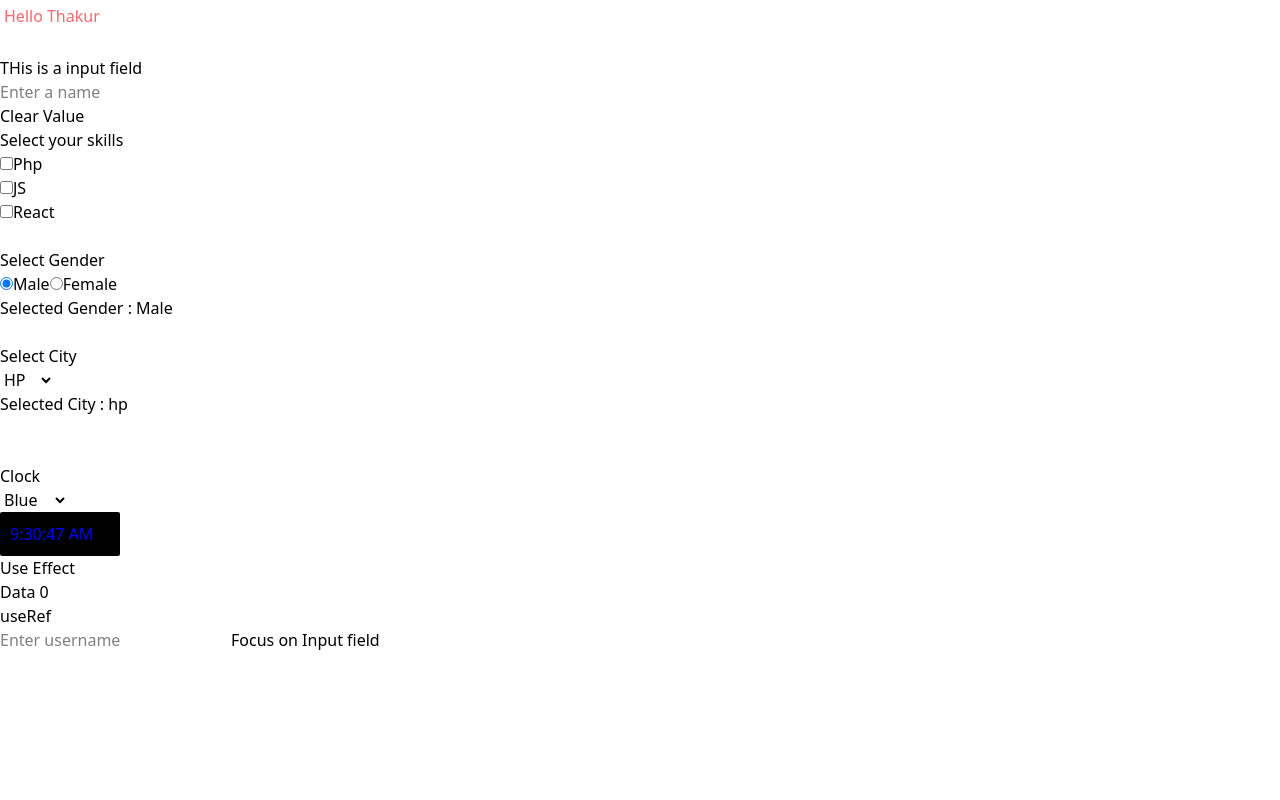
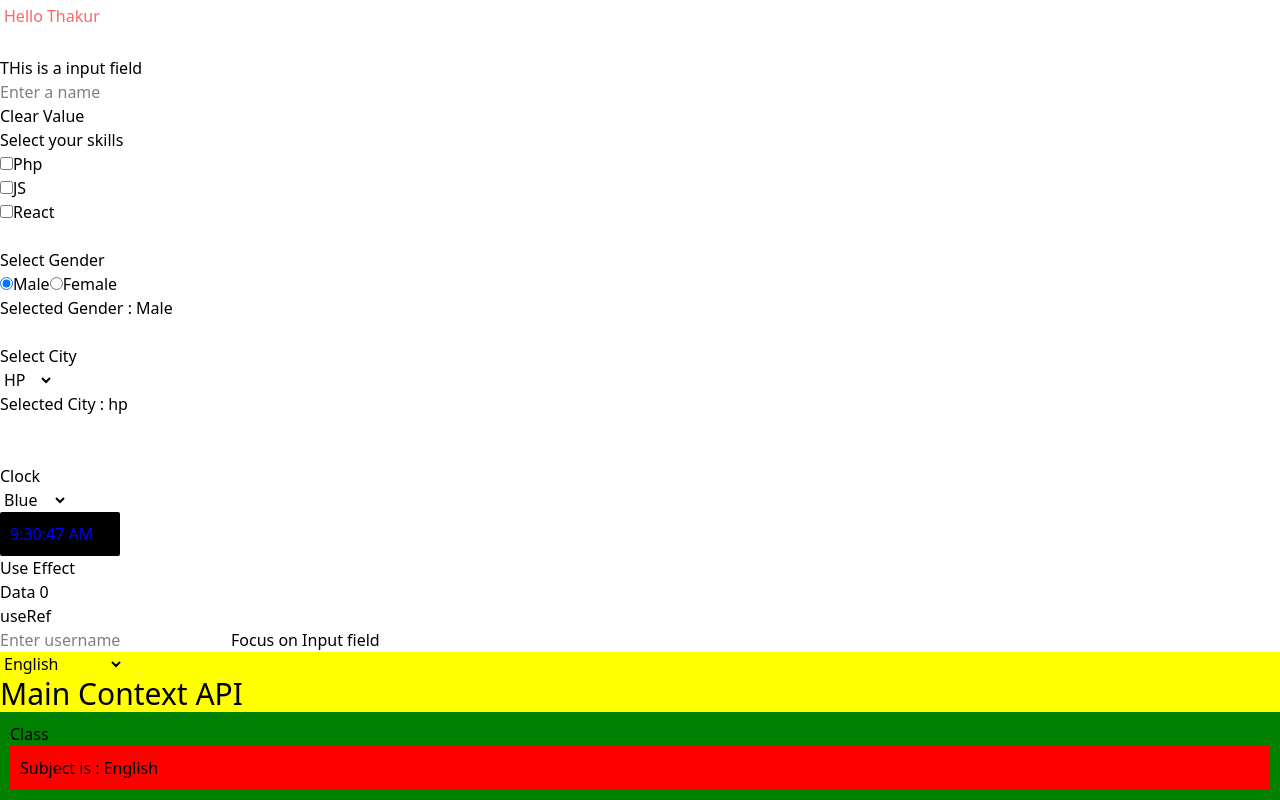
Before and after one commit to anksthakur/react-concept, a React (Vite) app: page / in a window 1280 px wide. Shown: the part 388-1188 px from the top of the page. Before the commit the page ends 1040 px from the top, so only its background shows below. Built offline with nearby package versions, Linux system fonts and the light colour scheme.

Commit message:
context api concept

```diff
--- a/src/App.jsx
+++ b/src/App.jsx
@@ -1,26 +1,40 @@
-import './App.css'
-import CustomHook from './components/CustomHook'
-import Logics from './components/Logics'
-import Useeffect from './components/useeffect'
-import Useformstatus from './components/Useformstatus'
-import Useref from './components/Useref'
-import HomePage from './pages/HomePage'
-
+import { useState } from "react";
+import "./App.css";
+import ContextClass from "./components/ContextClass";
+import { SubjectData } from "./components/ContextData";
+import CustomHook from "./components/CustomHook";
+import Logics from "./components/Logics";
+import Useeffect from "./components/useeffect";
+import Useformstatus from "./components/Useformstatus";
+import Useref from "./components/Useref";
+import HomePage from "./pages/HomePage";
 
 function App() {
+  const [subject, setSuject] = useState("English");
+  return (
+    <div>
+      <h1 className="">react + vite</h1>
+      <CustomHook />
+      <Useformstatus />
+      <HomePage />
+      <Logics />
+      <Useeffect />
+      <Useref />
 
-  return (
-    <>
-     <h1 className=''>react + vite</h1>
-     <CustomHook/>
-     <Useformstatus/>
-     <HomePage/>
-     <Logics/>
-     <Useeffect/>
-     <Useref/>
-
-    </>
-  )
+      <SubjectData.Provider value={subject}>
+        <div style={{ backgroundColor: "yellow" }}>
+          <select value={subject} onChange={(e)=>setSuject(e.target.value)}>
+            <option value="">Select Subject</option>
+            <option value="Maths">Maths</option>
+            <option value="English">English</option>
+            <option value="Hindi">Hindi</option>
+          </select>
+          <h1 className="text-3xl">Main Context API</h1>
+          <ContextClass />
+        </div>
+      </SubjectData.Provider>
+    </div>
+  );
 }
 
-export default App
+export default App;
--- /dev/null
+++ b/src/components/ContextClass.jsx
@@ -0,0 +1,13 @@
+import React from 'react'
+import ContextSubject from './ContextSubject'
+
+const ContextClass = () => {
+  return (
+    <div style={{backgroundColor:"green",padding:10}}>
+    <h1>  Class</h1>
+    <ContextSubject/>
+    </div>
+  )
+}
+
+export default ContextClass
--- /dev/null
+++ b/src/components/ContextData.jsx
@@ -0,0 +1,3 @@
+import { createContext } from "react";
+
+export const SubjectData=createContext("")
--- /dev/null
+++ b/src/components/ContextSubject.jsx
@@ -0,0 +1,13 @@
+import React, { useContext } from 'react'
+import { SubjectData } from './ContextData'
+
+const ContextSubject = () => {
+    const subject=useContext(SubjectData)
+  return (
+    <div style={{backgroundColor:"red",padding:10}}>
+      <h1> Subject is : {subject}</h1>
+    </div>
+  )
+}
+
+export default ContextSubject
```
